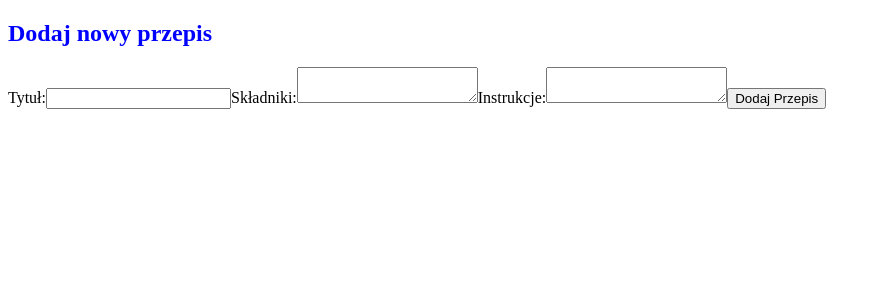
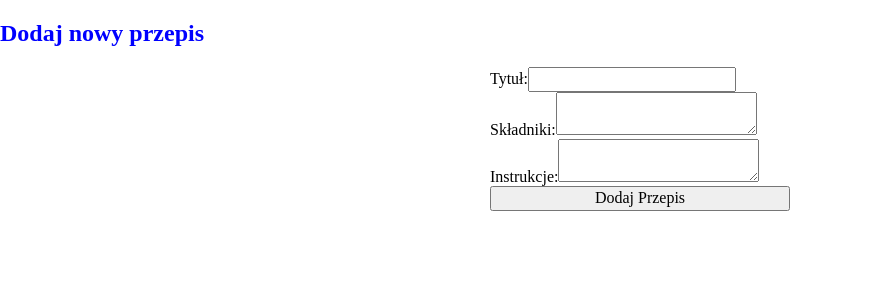
Before and after one commit to Mercaton/Recipe-Book-APP, a React (Vite) app: page / in a window 1280 px wide. Shown: the top 300 px of the page, without its empty margins (0-887 px from the left). Built offline with nearby package versions, Linux system fonts and the light colour scheme.

Commit message:
adding normalize scss file

```diff
--- a/src/components/AddRecipe.jsx
+++ b/src/components/AddRecipe.jsx
@@ -22,9 +22,9 @@ const AddRecipe = () => {
     };
 
     return (
-        <div>
+        <section className="add-recipe__wrapper">
             <h2 className="addrecipe-hdl">Dodaj nowy przepis</h2>
-            <form onSubmit={handleSubmit}>
+            <form className="recipeform" onSubmit={handleSubmit}>
                 <label>
                     Tytuł:
                     <input
@@ -52,7 +52,7 @@ const AddRecipe = () => {
                 </label>
                 <button type="submit">Dodaj Przepis</button>
             </form>
-        </div>
+        </section>
     );
 };
 
--- a/src/main.scss
+++ b/src/main.scss
@@ -1 +1,2 @@
-@import "styles/_addrecipe.scss"
+@import "styles/generic/_normalize.scss";
+@import "styles/_addrecipe.scss";
--- a/src/styles/_addrecipe.scss
+++ b/src/styles/_addrecipe.scss
@@ -1,3 +1,16 @@
+.add-recipe__wrapper {
+
+
+}
+
+.recipeform {
+  display: grid;
+  flex-direction: column;
+  width: 300px;
+  margin: auto;
+}
+
 .addrecipe-hdl {
   color: blue;
+
 }
--- /dev/null
+++ b/src/styles/generic/_normalize.scss
@@ -0,0 +1,349 @@
+/*! normalize.css v8.0.1 | MIT License | github.com/necolas/normalize.css */
+
+/* Document
+   ========================================================================== */
+
+/**
+ * 1. Correct the line height in all browsers.
+ * 2. Prevent adjustments of font size after orientation changes in iOS.
+ */
+
+html {
+  line-height: 1.15; /* 1 */
+  -webkit-text-size-adjust: 100%; /* 2 */
+}
+
+/* Sections
+   ========================================================================== */
+
+/**
+ * Remove the margin in all browsers.
+ */
+
+body {
+  margin: 0;
+}
+
+/**
+ * Render the `main` element consistently in IE.
+ */
+
+main {
+  display: block;
+}
+
+/**
+ * Correct the font size and margin on `h1` elements within `section` and
+ * `article` contexts in Chrome, Firefox, and Safari.
+ */
+
+h1 {
+  font-size: 2em;
+  margin: 0.67em 0;
+}
+
+/* Grouping content
+   ========================================================================== */
+
+/**
+ * 1. Add the correct box sizing in Firefox.
+ * 2. Show the overflow in Edge and IE.
+ */
+
+hr {
+  box-sizing: content-box; /* 1 */
+  height: 0; /* 1 */
+  overflow: visible; /* 2 */
+}
+
+/**
+ * 1. Correct the inheritance and scaling of font size in all browsers.
+ * 2. Correct the odd `em` font sizing in all browsers.
+ */
+
+pre {
+  font-family: monospace, monospace; /* 1 */
+  font-size: 1em; /* 2 */
+}
+
+/* Text-level semantics
+   ========================================================================== */
+
+/**
+ * Remove the gray background on active links in IE 10.
+ */
+
+a {
+  background-color: transparent;
+}
+
+/**
+ * 1. Remove the bottom border in Chrome 57-
+ * 2. Add the correct text decoration in Chrome, Edge, IE, Opera, and Safari.
+ */
+
+abbr[title] {
+  border-bottom: none; /* 1 */
+  text-decoration: underline; /* 2 */
+  text-decoration: underline dotted; /* 2 */
+}
+
+/**
+ * Add the correct font weight in Chrome, Edge, and Safari.
+ */
+
+b,
+strong {
+  font-weight: bolder;
+}
+
+/**
+ * 1. Correct the inheritance and scaling of font size in all browsers.
+ * 2. Correct the odd `em` font sizing in all browsers.
+ */
+
+code,
+kbd,
+samp {
+  font-family: monospace, monospace; /* 1 */
+  font-size: 1em; /* 2 */
+}
+
+/**
+ * Add the correct font size in all browsers.
+ */
+
+small {
+  font-size: 80%;
+}
+
+/**
+ * Prevent `sub` and `sup` elements from affecting the line height in
+ * all browsers.
+ */
+
+sub,
+sup {
+  font-size: 75%;
+  line-height: 0;
+  position: relative;
+  vertical-align: baseline;
+}
+
+sub {
+  bottom: -0.25em;
+}
+
+sup {
+  top: -0.5em;
+}
+
+/* Embedded content
+   ========================================================================== */
+
+/**
+ * Remove the border on images inside links in IE 10.
+ */
+
+img {
+  border-style: none;
+}
+
+/* Forms
+   ========================================================================== */
+
+/**
+ * 1. Change the font styles in all browsers.
+ * 2. Remove the margin in Firefox and Safari.
+ */
+
+button,
+input,
+optgroup,
+select,
+textarea {
+  font-family: inherit; /* 1 */
+  font-size: 100%; /* 1 */
+  line-height: 1.15; /* 1 */
+  margin: 0; /* 2 */
+}
+
+/**
+ * Show the overflow in IE.
+ * 1. Show the overflow in Edge.
+ */
+
+button,
+input { /* 1 */
+  overflow: visible;
+}
+
+/**
+ * Remove the inheritance of text transform in Edge, Firefox, and IE.
+ * 1. Remove the inheritance of text transform in Firefox.
+ */
+
+button,
+select { /* 1 */
+  text-transform: none;
+}
+
+/**
+ * Correct the inability to style clickable types in iOS and Safari.
+ */
+
+button,
+[type="button"],
+[type="reset"],
+[type="submit"] {
+  -webkit-appearance: button;
+}
+
+/**
+ * Remove the inner border and padding in Firefox.
+ */
+
+button::-moz-focus-inner,
+[type="button"]::-moz-focus-inner,
+[type="reset"]::-moz-focus-inner,
+[type="submit"]::-moz-focus-inner {
+  border-style: none;
+  padding: 0;
+}
+
+/**
+ * Restore the focus styles unset by the previous rule.
+ */
+
+button:-moz-focusring,
+[type="button"]:-moz-focusring,
+[type="reset"]:-moz-focusring,
+[type="submit"]:-moz-focusring {
+  outline: 1px dotted ButtonText;
+}
+
+/**
+ * Correct the padding in Firefox.
+ */
+
+fieldset {
+  padding: 0.35em 0.75em 0.625em;
+}
+
+/**
+ * 1. Correct the text wrapping in Edge and IE.
+ * 2. Correct the color inheritance from `fieldset` elements in IE.
+ * 3. Remove the padding so developers are not caught out when they zero out
+ *    `fieldset` elements in all browsers.
+ */
+
+legend {
+  box-sizing: border-box; /* 1 */
+  color: inherit; /* 2 */
+  display: table; /* 1 */
+  max-width: 100%; /* 1 */
+  padding: 0; /* 3 */
+  white-space: normal; /* 1 */
+}
+
+/**
+ * Add the correct vertical alignment in Chrome, Firefox, and Opera.
+ */
+
+progress {
+  vertical-align: baseline;
+}
+
+/**
+ * Remove the default vertical scrollbar in IE 10+.
+ */
+
+textarea {
+  overflow: auto;
+}
+
+/**
+ * 1. Add the correct box sizing in IE 10.
+ * 2. Remove the padding in IE 10.
+ */
+
+[type="checkbox"],
+[type="radio"] {
+  box-sizing: border-box; /* 1 */
+  padding: 0; /* 2 */
+}
+
+/**
+ * Correct the cursor style of increment and decrement buttons in Chrome.
+ */
+
+[type="number"]::-webkit-inner-spin-button,
+[type="number"]::-webkit-outer-spin-button {
+  height: auto;
+}
+
+/**
+ * 1. Correct the odd appearance in Chrome and Safari.
+ * 2. Correct the outline style in Safari.
+ */
+
+[type="search"] {
+  -webkit-appearance: textfield; /* 1 */
+  outline-offset: -2px; /* 2 */
+}
+
+/**
+ * Remove the inner padding in Chrome and Safari on macOS.
+ */
+
+[type="search"]::-webkit-search-decoration {
+  -webkit-appearance: none;
+}
+
+/**
+ * 1. Correct the inability to style clickable types in iOS and Safari.
+ * 2. Change font properties to `inherit` in Safari.
+ */
+
+::-webkit-file-upload-button {
+  -webkit-appearance: button; /* 1 */
+  font: inherit; /* 2 */
+}
+
+/* Interactive
+   ========================================================================== */
+
+/*
+ * Add the correct display in Edge, IE 10+, and Firefox.
+ */
+
+details {
+  display: block;
+}
+
+/*
+ * Add the correct display in all browsers.
+ */
+
+summary {
+  display: list-item;
+}
+
+/* Misc
+   ========================================================================== */
+
+/**
+ * Add the correct display in IE 10+.
+ */
+
+template {
+  display: none;
+}
+
+/**
+ * Add the correct display in IE 10.
+ */
+
+[hidden] {
+  display: none;
+}
```
